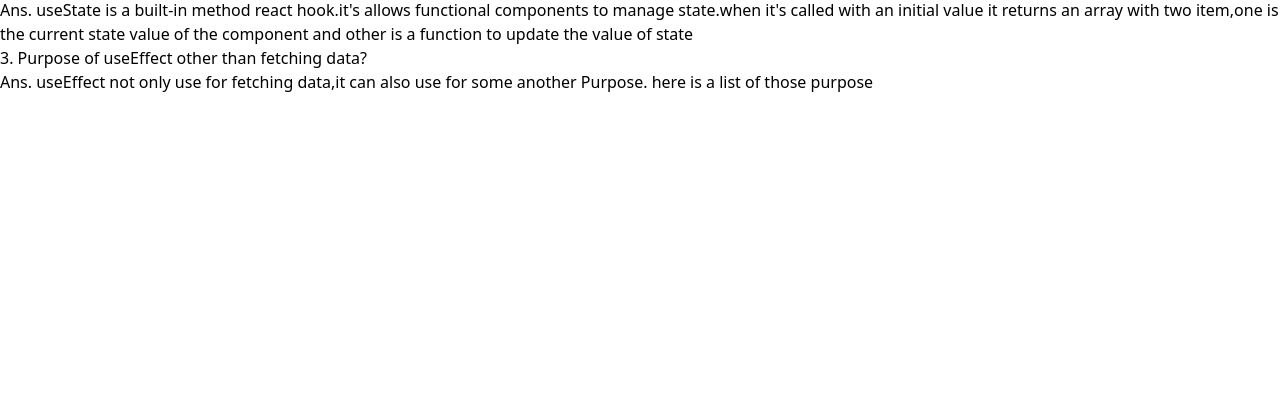
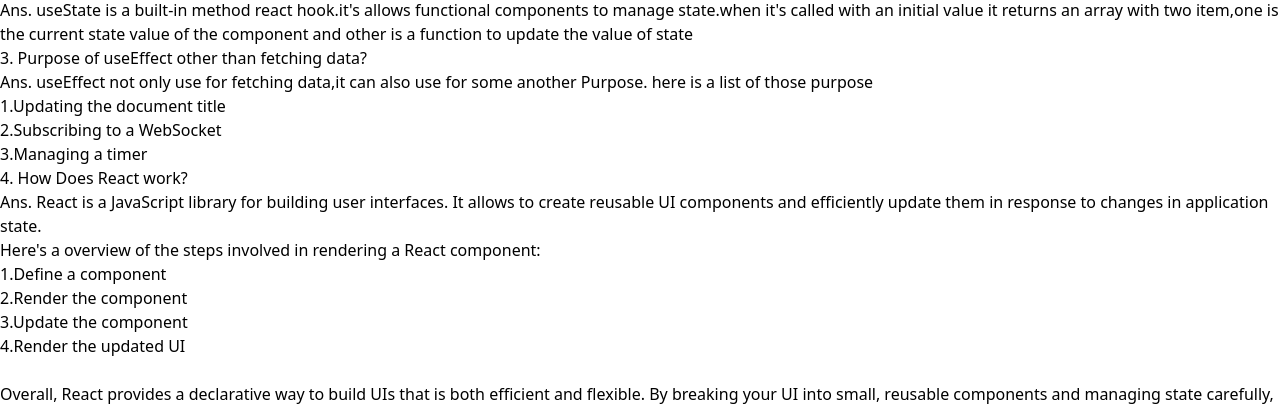
Before and after one commit to wahidgoni17/Assignment-8, a React (Vite) app: page / in a window 1280 px wide. Shown: the part 3494-3904 px from the top of the page. Before the commit the page ends 3588 px from the top, so only its background shows below. Built offline with nearby package versions, Linux system fonts and the light colour scheme.

Commit message:
json file modified

```diff
--- a/public/data.json
+++ b/public/data.json
@@ -31,7 +31,7 @@
     "title": "Be a pro level Programmer",
     "coverURL": "https://media.istockphoto.com/id/1336271758/photo/programming-source-code-on-digital-screen-software-developer-and-internet-programming-html.jpg?s=1024x1024&w=is&k=20&c=y8qNwBpYVVCmhdxhe0t1WMkhVIxUlsGqwQwgKPdKOYg=",
     "readTime": 15,
-    "authorURL": "https://www.istockphoto.com/photo/headshot-portrait-of-smiling-ethnic-businessman-in-office-gm1300512215-392818237?utm_source=unsplash&utm_medium=affiliate&utm_campaign=srp_photos_top&utm_content=https%3A%2F%2Funsplash.com%2Fs%2Fphotos%2Fmale-profile&utm_term=male%20profile%3A%3A%3A",
+    "authorURL": "https://media.istockphoto.com/id/1309328823/photo/headshot-portrait-of-smiling-male-employee-in-office.jpg?s=1024x1024&w=is&k=20&c=iX0adGZVKv9wS5yrs0-hpFsJBnRAacZa1DcDZ0I9Bqk=",
     "name": "Ramos James",
     "publishedData": "jan 18"
   }
--- a/src/components/Blog/Blog.jsx
+++ b/src/components/Blog/Blog.jsx
@@ -9,12 +9,23 @@
             <h1 className='text-3xl font-bold'>2. How does useState work?</h1>
             <h5  className='text-xl font-semibold py-3'>Ans. useState is a built-in method react hook.it's allows functional components to manage state.when it's called with an initial value it returns an array with two item,one is the current state value of the component and other is a function to update the value of state</h5>
             <h1 className='text-3xl font-bold'>3. Purpose of useEffect other than fetching data?</h1>
-            <h5  className='text-xl font-semibold py-3'>Ans. useEffect not only use for fetching data,it can also use for some another Purpose. here is a list of those purpose <ol>
-                <li></li>
-                <li></li>
-                <li></li>
-            </ol>
+            <h5  className='text-xl font-semibold py-3'>Ans. useEffect not only use for fetching data,it can also use for some another Purpose. here is a list of those purpose <br />
+            <ul type='disc'>
+                <li>1.Updating the document title</li>
+                <li>2.Subscribing to a WebSocket</li>
+                <li>3.Managing a timer</li>
+            </ul>
             </h5>
+            <h1 className='text-3xl font-bold'>4. How Does React work?</h1>
+            <h5  className='text-xl font-semibold py-3'>Ans. React is a JavaScript library for building user interfaces. It allows to create reusable UI components and efficiently update them in response to changes in application state. <br />
+            Here's a overview of the steps involved in rendering a React component: <br />
+            <ol>
+                <li>1.Define a component</li>
+                <li>2.Render the component</li>
+                <li>3.Update the component</li>
+                <li>4.Render the updated UI</li>
+            </ol><br />
+            Overall, React provides a declarative way to build UIs that is both efficient and flexible. By breaking your UI into small, reusable components and managing state carefully, you can create complex applications that are easy to reason about and maintain.</h5>
         </div>
     );
 };
```
